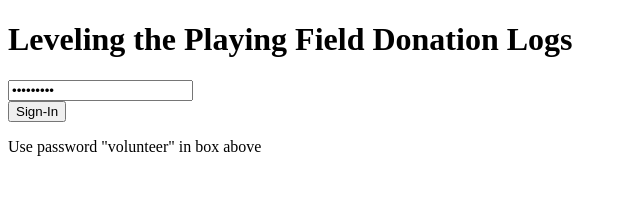
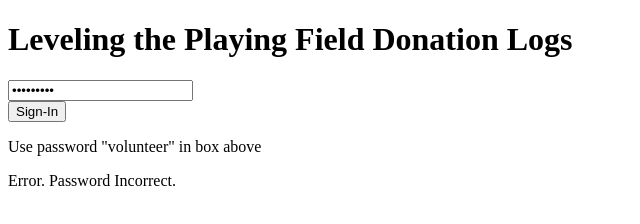
Before and after one commit to CarKraken/carkraken.github.io, a plain HTML site: page index.html in a window 1280 px wide. Both pictures are taken after typing "Sample123" into the empty fields and a click on the button "Sign-In". Shown: the whole page, without its empty margins (0-640 px from the left). Drawn offline with Linux system fonts and the light colour scheme.

Commit message:
actually fixed error msg

```diff
--- a/index.html
+++ b/index.html
@@ -1,6 +1,6 @@
 <!DOCTYPE html>
 <html>
-<body onload="setHide(divHid)">
+<body>
 
     <h1>
         Leveling the Playing Field Donation Logs
@@ -16,7 +16,7 @@
     <p>Use password "volunteer" in box above</p>
 
     <!--check: set to hide on load?-->
-    <p id="divHid" style="display:none">Error. Password Incorrect.</p>
+    <p id="err" style="display:none">Error. Password Incorrect.</p>
 
 </body>
 </html>
@@ -25,12 +25,6 @@
 <script>
 
 //FUNCTIONS HERE
-<!--none of fxns work. check form-->
-function setHide(divId){
-    var plce = document.getElementById(divId);
-    plce.style.display = "none";
-}
-
 signIn1.addEventListener("submit", (e) => {
   e.preventDefault();
 
@@ -38,7 +32,7 @@ signIn1.addEventListener("submit", (e) => {
     if(inpt.value == "volunteer"){
         window.location.replace("main_sc.html");
     }else{
-        var plchold = document.getElementById(divId);
+        var plchold = document.getElementById("err");
         plchold.style.display = "block";
     }
 });
```
